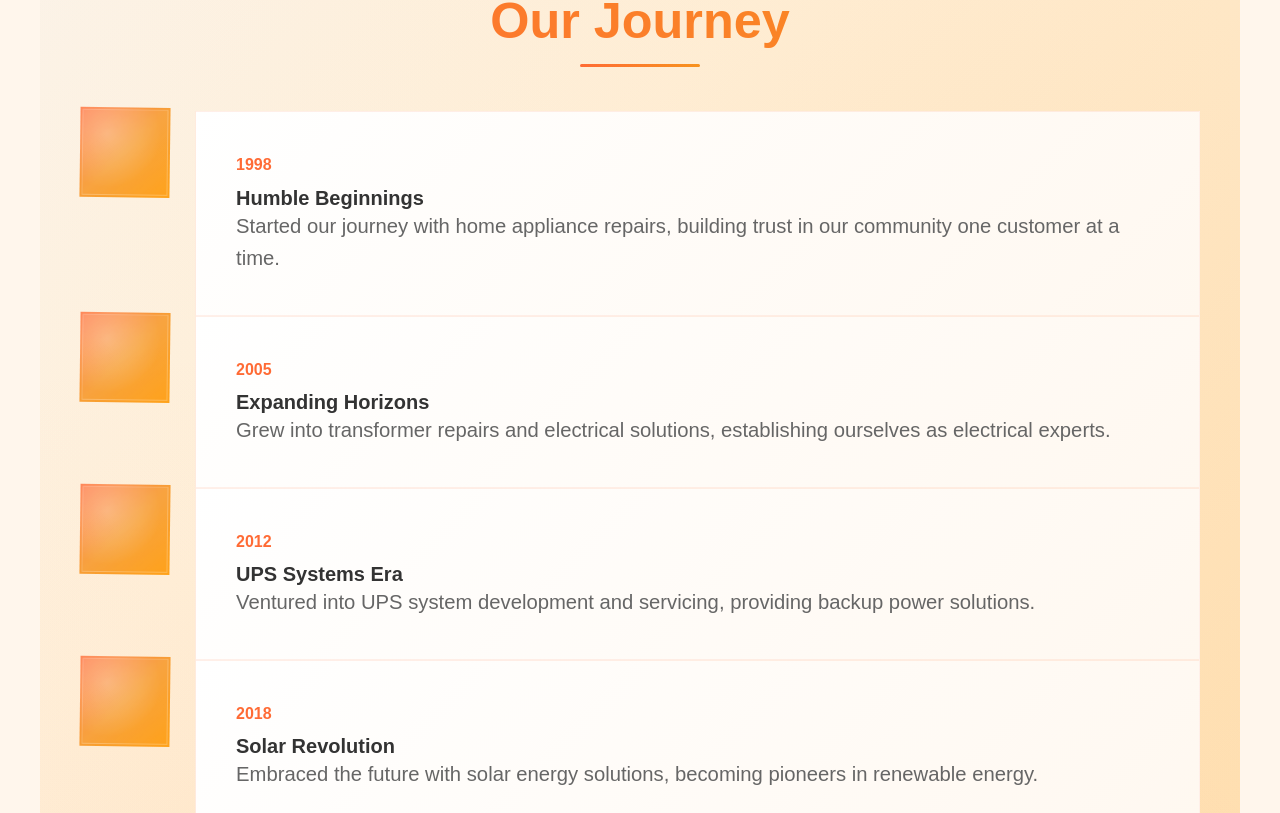
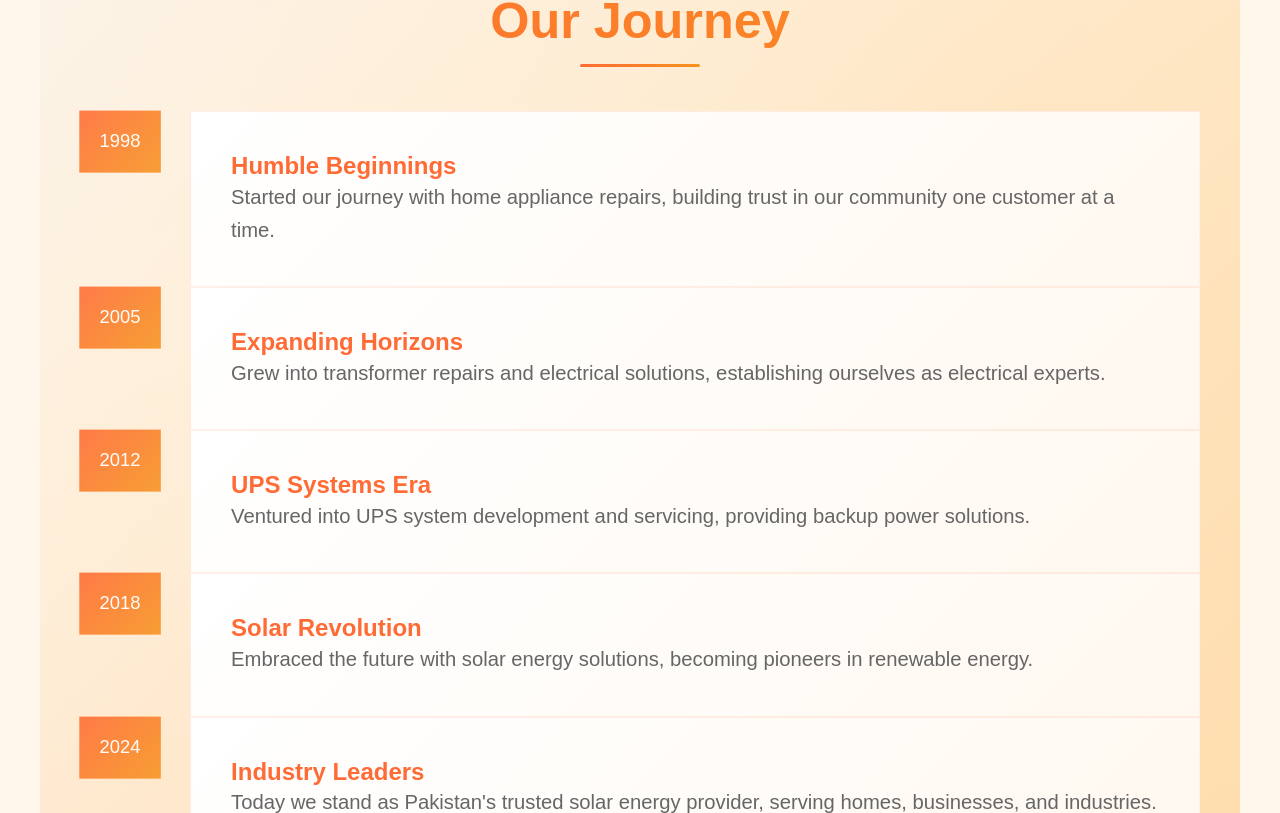
Before and after one commit to syedsolarenergy/syedsolarenergy, a React (Create React App) app: page /about in a window 1280 px wide. Shown: the part 927-1740 px from the top of the page. Built offline with nearby package versions, Linux system fonts and the light colour scheme.

Commit message:
Changes home.js page

```diff
--- a/src/pages/About.js
+++ b/src/pages/About.js
@@ -82,46 +82,43 @@ const cssVariables = `
   .timeline-item {
     display: flex;
     align-items: flex-start;
-    marginBottom: clamp(20px, 4vw, 40px);
-    gap: clamp(15px, 3vw, 25px);
+    marginBottom: clamp(30px, 6vw, 50px);
+    gap: clamp(20px, 4vw, 30px);
+    position: relative;
   }
 
-  .timeline-icon {
-    width: var(--timeline-icon-size);
-    height: var(--timeline-icon-size);
-    background: linear-gradient(135deg, #FF6B35 0%, #F7931E 50%, #FF9800 100%);
-    borderRadius: 50%;
+  .timeline-year {
+    minWidth: clamp(80px, 15vw, 120px);
+    background: linear-gradient(135deg, #FF6B35, #F7931E);
+    color: white;
+    padding: clamp(12px, 2.5vw, 16px) clamp(16px, 3vw, 20px);
+    borderRadius: var(--border-radius);
+    textAlign: center;
+    fontWeight: bold;
+    fontSize: clamp(16px, 3vw, 20px);
+    boxShadow: 0 8px 24px rgba(255, 107, 53, 0.3);
+    flexShrink: 0;
     display: flex;
     alignItems: center;
     justifyContent: center;
-    fontSize: clamp(20px, 4.5vw, 28px);
-    boxShadow: 0 12px 32px rgba(255, 107, 53, 0.4), 0 0 0 3px rgba(255, 255, 255, 0.9), 0 0 0 6px rgba(255, 107, 53, 0.2);
-    flexShrink: 0;
     position: relative;
     overflow: hidden;
   }
 
-  .timeline-icon::before {
+  .timeline-year::before {
     content: '';
     position: absolute;
     top: 0;
     left: 0;
     right: 0;
     bottom: 0;
-    background: radial-gradient(circle at 30% 30%, rgba(255, 255, 255, 0.3) 0%, transparent 60%);
-    borderRadius: 50%;
+    background: linear-gradient(45deg, transparent, rgba(255,255,255,0.2), transparent);
+    transform: translateX(-100%);
+    transition: transform 0.6s ease;
   }
 
-  .timeline-icon::after {
-    content: '';
-    position: absolute;
-    top: 2px;
-    left: 2px;
-    right: 2px;
-    bottom: 2px;
-    background: linear-gradient(145deg, rgba(255, 255, 255, 0.1), transparent);
-    borderRadius: 50%;
-    border: 1px solid rgba(255, 255, 255, 0.2);
+  .timeline-item:hover .timeline-year::before {
+    transform: translateX(100%);
   }
 
   .timeline-content {
@@ -131,6 +128,20 @@ const cssVariables = `
     borderRadius: var(--border-radius);
     boxShadow: 0 4px 16px rgba(255, 107, 53, 0.1);
     border: 1px solid rgba(255, 107, 53, 0.1);
+    position: relative;
+  }
+
+  .timeline-content::before {
+    content: '';
+    position: absolute;
+    left: clamp(-15px, -3vw, -20px);
+    top: clamp(20px, 4vw, 30px);
+    width: 0;
+    height: 0;
+    borderTop: clamp(8px, 1.5vw, 12px) solid transparent;
+    borderBottom: clamp(8px, 1.5vw, 12px) solid transparent;
+    borderRight: clamp(12px, 2.5vw, 16px) solid #ffffff;
+    filter: drop-shadow(-2px 0 2px rgba(255, 107, 53, 0.1));
   }
 
   /* Mobile Optimizations */
@@ -217,37 +228,22 @@ const Card3D = ({ children, className = "", style = {} }) => (
   </div>
 );
 
-// Enhanced Timeline Component
-const TimelineItem = ({ year, title, description, icon, delay = 0 }) => (
+// Enhanced Timeline Component - Clean and Modern
+const TimelineItem = ({ year, title, description, delay = 0 }) => (
   <div className="timeline-item" style={{
     animation: `fadeInLeft 0.8s ease-out ${delay}s both`
   }}>
-    <div className="timeline-icon" style={{
-      animation: 'pulse 3s ease-in-out infinite, float 6s ease-in-out infinite'
+    <div className="timeline-year" style={{
+      animation: 'pulse 3s ease-in-out infinite'
     }}>
-      <span style={{
-        position: 'relative',
-        zIndex: 2,
-        filter: 'drop-shadow(0 2px 4px rgba(0,0,0,0.3))',
-        transform: 'scale(1.1)'
-      }}>
-        {icon}
-      </span>
+      {year}
     </div>
     <div className="timeline-content">
-      <div style={{
+      <h4 style={{
         color: '#FF6B35',
+        fontSize: 'clamp(18px, 3.5vw, 24px)',
         fontWeight: 'bold',
-        fontSize: 'clamp(14px, 2.5vw, 16px)',
-        marginBottom: 'clamp(6px, 1.5vw, 8px)'
-      }}>
-        {year}
-      </div>
-      <h4 style={{
-        color: '#333',
-        fontSize: 'clamp(16px, 3vw, 20px)',
-        fontWeight: 'bold',
-        marginBottom: 'clamp(8px, 2vw, 12px)',
+        marginBottom: 'clamp(12px, 2.5vw, 16px)',
         margin: 0
       }}>
         {title}
@@ -526,31 +522,31 @@ export default function About() {
                 year="1998"
                 title="Humble Beginnings"
                 description="Started our journey with home appliance repairs, building trust in our community one customer at a time."
-
+                delay={0.2}
               />
               <TimelineItem
                 year="2005"
                 title="Expanding Horizons"
                 description="Grew into transformer repairs and electrical solutions, establishing ourselves as electrical experts."
-
+                delay={0.4}
               />
               <TimelineItem
                 year="2012"
                 title="UPS Systems Era"
                 description="Ventured into UPS system development and servicing, providing backup power solutions."
-
+                delay={0.6}
               />
               <TimelineItem
                 year="2018"
                 title="Solar Revolution"
                 description="Embraced the future with solar energy solutions, becoming pioneers in renewable energy."
-
+                delay={0.8}
               />
               <TimelineItem
                 year="2024"
                 title="Industry Leaders"
                 description="Today we stand as Pakistan's trusted solar energy provider, serving homes, businesses, and industries."
-
+                delay={1.0}
               />
             </div>
           </div>
@@ -1006,7 +1002,7 @@ export default function About() {
                 🚀 Get Free Quote
               </button>
               <button
-                onClick={() => window.open('https://wa.me/923075596695?text=Hi! I would like to learn more about Syed Solar Energy and your services.', '_blank')}
+                onClick={() => window.open('https://wa.me/923075506695?text=Hi! I would like to learn more about Syed Solar Energy and your services.', '_blank')}
                 style={{
                   background: 'transparent',
                   color: 'white',
```
